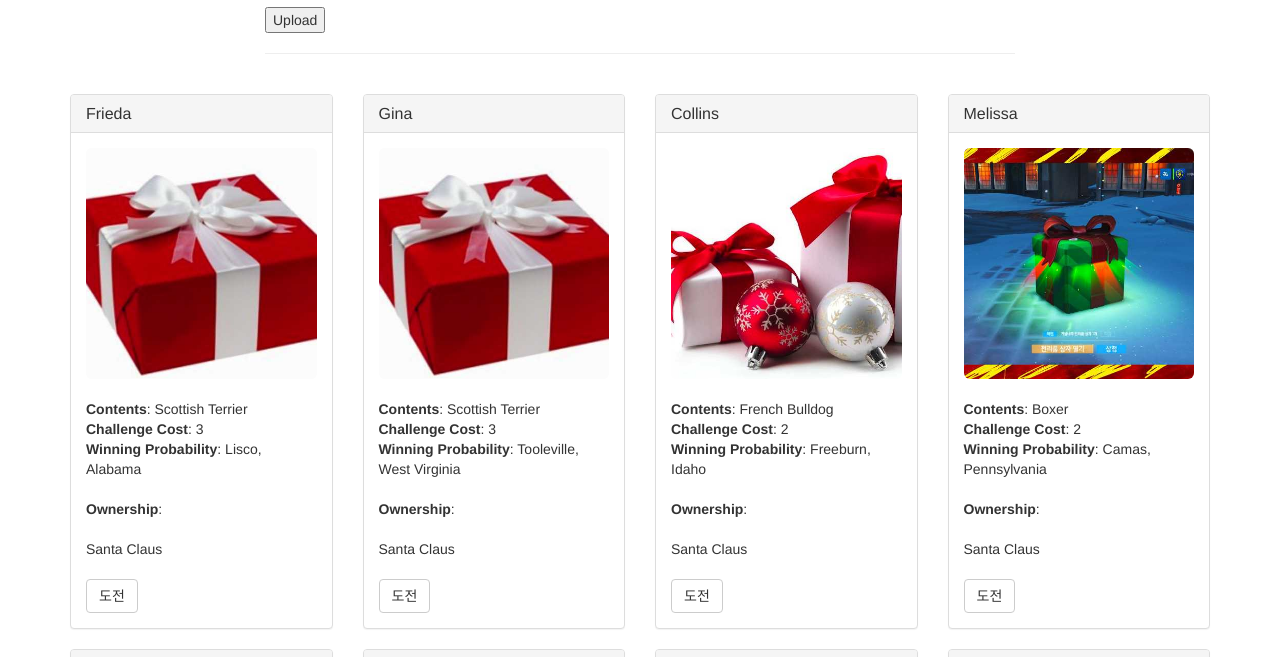
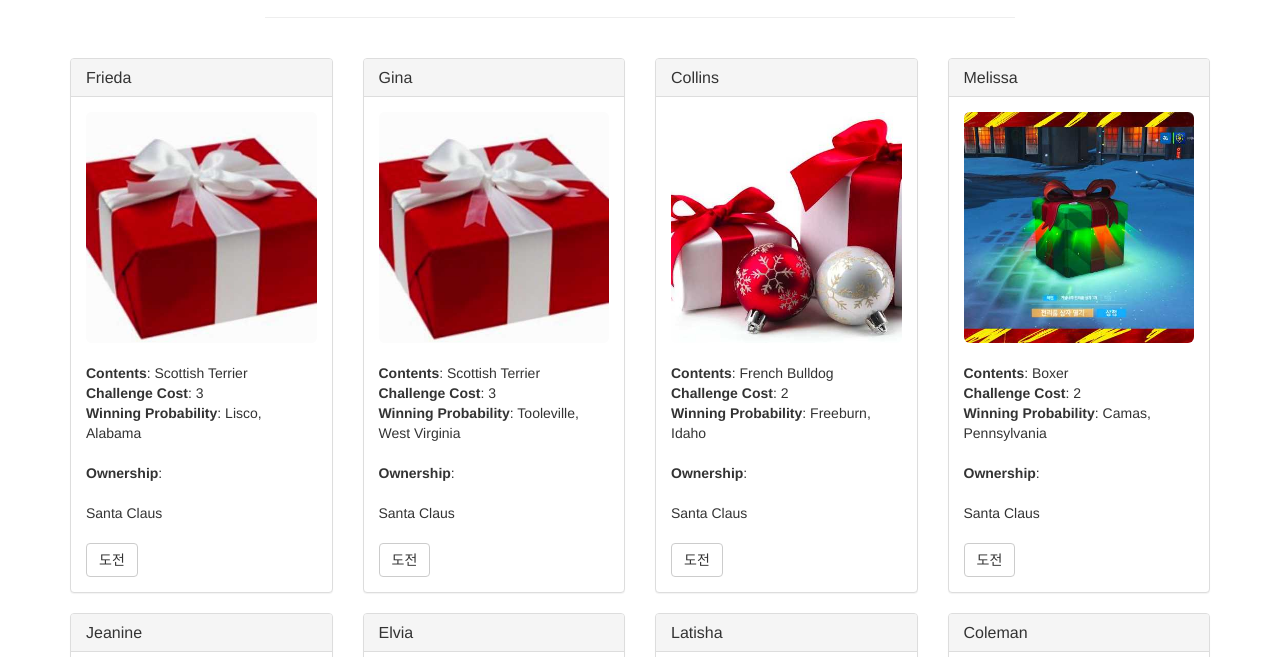
Before and after one commit to UpDream2/Blockchain_Randombox, a website: page src/index.html in a window 1280 px wide. Shown: the part 63-720 px from the top of the page. Drawn offline with nearby package versions, Linux system fonts and the light colour scheme; no server answers.

Commit message:
upload button remove

```diff
--- a/src/index.html
+++ b/src/index.html
@@ -22,7 +22,8 @@
       <div class="row">
         <div class="col-xs-12 col-sm-8 col-sm-push-2">
           <h1 class="text-center">Tellion Blockchain RandomBox</h1>
-		  <button class="btn-upload" type="button" data-id="0">Upload</button>
+		  <!-- remove upload button -->
+		  <!--<button class="btn-upload" type="button" data-id="0">Upload</button> -->
           <hr/>
           <br/>
         </div>
--- a/src/js/app.js
+++ b/src/js/app.js
@@ -8,7 +8,8 @@ App = {
       var petsRow = $('#petsRow');
       var petTemplate = $('#petTemplate');
 
-	  petTemplate.find('.btn-upload').attr('data-id', 0);
+	  // remove upload button
+	  // petTemplate.find('.btn-upload').attr('data-id', 0);
 
       for (i = 0; i < data.length; i ++) {
         petTemplate.find('.panel-title').text(data[i].name);
@@ -85,7 +86,7 @@ App = {
   },
 
   bindEvents: function() {
-	$(document).on('click', '.btn-upload', App.handleUpload);	// cmjeong create
+	//$(document).on('click', '.btn-upload', App.handleUpload);	// cmjeong create
     $(document).on('click', '.btn-adopt', App.handleAdopt);
   },
 
@@ -136,10 +137,11 @@ App = {
 	  });
   },
 
+  /*
   handleUpload: function(event) {
 	  event.preventDefault();
 
-  },
+  }, */
 
   handleAdopt: function(event) {
     event.preventDefault();
```
